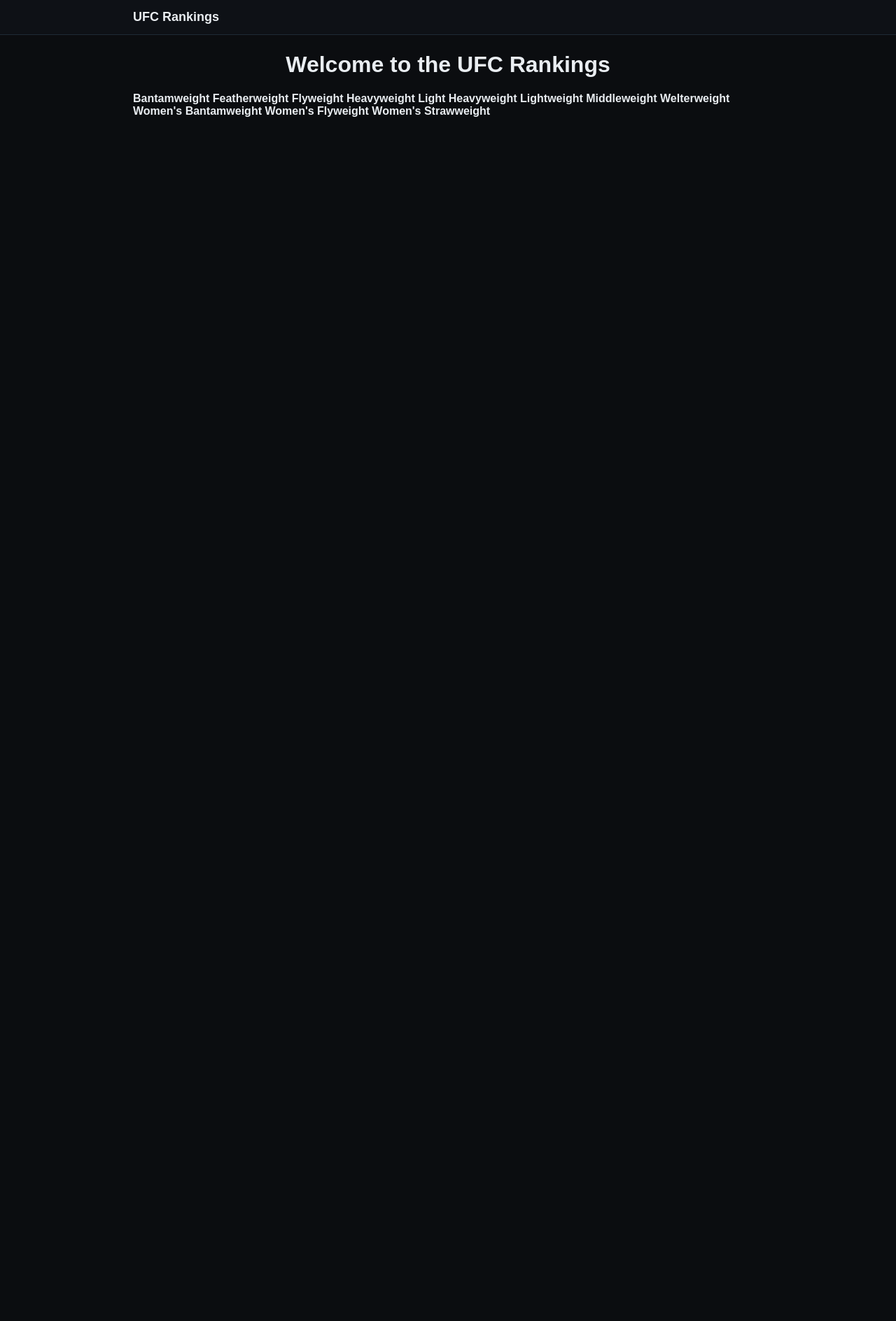
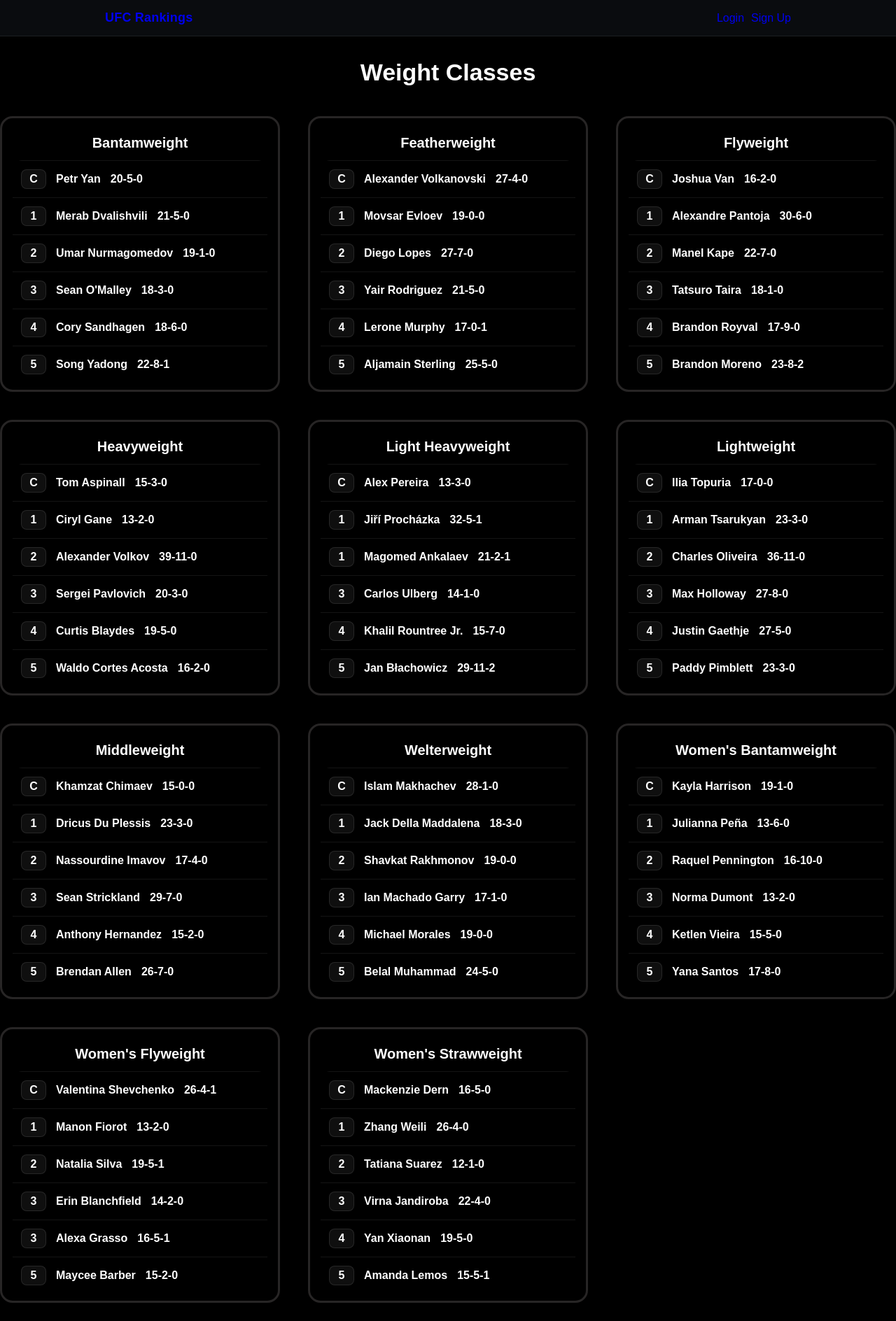
Before and after one commit to Vikalp-05/UFC_Django, a Django app: page / in a window 1280 px wide. Shown: the whole page at 70% size. Before the commit the page ends 167 px from the top, so only its background shows below. Run offline with Django 5.2, Linux system fonts and the light colour scheme; data comes from the database, SQL or seed files in the repository.

Commit message:
nav and weight class list page

```diff
--- a/ufc_root/fighters/templates/fighters/weightclass_list.html
+++ b/ufc_root/fighters/templates/fighters/weightclass_list.html
@@ -2,15 +2,29 @@
 {% block title %}Weight Classes{% endblock %}
 
 {% block content %}
+<h1 class="wc-title">Weight Classes</h1>
+<hr class="separator">
 
-<h1 class="welcome">Welcome to the UFC Rankings</h1>
+<div class="wc-grid">
+  {% for card in cards %}
+    <div class="wc-card">
+      <a class="wc-card-title" href="{% url 'weightclass_detail' card.wc.slug %}">
+        {{ card.wc.name }}
+      </a>
 
-
-<div class="grid">
-  {% for wc in classes %}
-    <a href="{% url 'weightclass_detail' wc.slug %}">
-      <strong>{{ wc.name }}</strong>
-    </a>
+      <div class="wc-list">
+        {% for f in card.top %}
+          <a class="wc-row {% if f.rank == 'C' %}wc-row--champ{% endif %}"
+             href="{% url 'fighter_detail' f.slug %}">
+            <span class="wc-rank">{{ f.rank }}</span>
+            <span class="wc-name">{{ f.name }}</span>
+            <span class="wc-name">{{ f.record }}</span>
+          </a>
+        {% empty %}
+          <div class="wc-empty">No fighters found.</div>
+        {% endfor %}
+      </div>
+    </div>
   {% endfor %}
 </div>
 {% endblock %}
--- a/ufc_root/fighters/views.py
+++ b/ufc_root/fighters/views.py
@@ -33,3 +33,22 @@
         "fighters/fighter_detail.html",
         {"fighter": fighter},
     )
+
+from django.shortcuts import render
+from .models import WeightClass, Fighter
+
+def weightclass_list(request):
+    cards = []
+    for wc in WeightClass.objects.all().order_by("name"):
+        fighters = list(Fighter.objects.filter(weight_class=wc))
+
+        def sort_key(f):
+            r = str(f.rank).strip().upper()
+            if r == "C":
+                return (0, 0)          # champion first
+            return (1, int(r))         # then 1,2,3...
+
+        fighters = sorted(fighters, key=sort_key)[:6]  # champ + 1–5
+        cards.append({"wc": wc, "top": fighters})
+
+    return render(request, "fighters/weightclass_list.html", {"cards": cards})
--- a/ufc_root/static/css/styles.css
+++ b/ufc_root/static/css/styles.css
@@ -1,42 +1,127 @@
 body {
+  background: rgb(0, 0, 0);
+  color: rgb(255, 255, 255);
+  font-family: Arial;
+  line-height: 1.5;
   margin: 0;
-  background: #0b0d10;
-  color: #e9edf1;
-  font-family: Arial, Helvetica, sans-serif;
 }
 
 a {
-  color: #e9edf1;
   text-decoration: none;
 }
 
 .container {
-  max-width: 900px;
-  margin: 24px auto;
-  padding: 0 16px;
+  max-width: 1400px;
+  margin: 26px auto;
 }
 
-.navbar {
-  background: #0e1116;
-  border-bottom: 1px solid #1f2a36;
+.navbar{
+  position: sticky;
+  top: 0;
+  z-index: 50;
+  background: rgba(14, 17, 22, 0.72);
+  border-bottom: 1px solid rgba(255,255,255,0.08);
 }
 
-.navbar-inner {
-  max-width: 900px;
-  margin: auto;
-  padding: 14px 16px;
+.navbar-inner{
+  width: min(980px, 92vw);
+  margin: 0 auto;
+  padding: 12px 0;
+  display: flex;
+  align-items: center;
+  justify-content: space-between;
+  gap: 12px;
 }
 
-.brand {
+.brand{
+  display: inline-flex;
+  align-items: center;
+  gap: 10px;
+  font-weight: 900;
   font-size: 18px;
-  font-weight: bold;
+  letter-spacing: 0.2px;
 }
 
-.intro {
-  border-color: wheat;
-  border: 10px;
+.nav-links{
+  display: flex;
+  align-items: center;
+  gap: 10px;
 }
 
-.welcome {
+.wc-title{
   text-align: center;
+  margin: 0 0 10px;
+  font-size: 34px;
+  font-weight: 800;
 }
+
+.separator{
+  border: none;
+  border-top: 1px solid rgba(0,0,0,0.18);
+  margin: 14px 0 22px;
+}
+
+.wc-grid{
+  display: grid;
+  grid-template-columns: repeat(3, minmax(280px, 1fr));
+  gap: 40px;
+  justify-content: center;
+}
+
+.wc-card{
+  border-radius: 18px;
+  border-width: 1px;
+  border: solid;
+  border-color:  rgb(39, 37, 37);
+  padding: 15px 15px 10px;
+}
+
+.wc-card-title{
+  display: block;
+  text-align: center;
+  font-weight: 800;
+  font-size: 20px;
+  margin: 5px 0px 10px;
+  color:white;
+}
+
+.wc-list{
+  display: flex;
+  flex-direction: column;
+  border-radius: 14px;
+  overflow: hidden;
+}
+
+.wc-row{
+  display: flex;
+  align-items: center;
+  gap: 14px;
+  padding: 12px 12px;
+  border-top: 1px solid rgba(255,255,255,0.08);
+}
+
+.wc-rank{
+  min-width: 34px;
+  height: 26px;
+  display: inline-flex;
+  align-items: center;
+  justify-content:center;
+  border-radius: 8px;
+  font-weight: 900;
+  background: rgba(255,255,255,0.06);
+  border: 1px solid rgba(255,255,255,0.10);
+  color: rgb(255, 255, 255)
+}
+
+.wc-name{
+  font-size: 16px;
+  font-weight: 650;
+  color: rgb(255, 255, 255);
+}
+
+
+@media (max-width: 720px){
+  .wc-grid-2{
+    grid-template-columns: 1fr;
+  }
+}
--- a/ufc_root/templates/base.html
+++ b/ufc_root/templates/base.html
@@ -10,8 +10,18 @@
   <header class="navbar">
     <div class="navbar-inner">
     <a class="brand" href="{% url 'weightclass_list' %}">UFC Rankings</a>
+    <nav class="nav-links">
+      {% if user.is_authenticated %}
+        <span>Hi {{ user.username }}</span>
+        <a href="{% url 'logout' %}">Logout</a>
+      {% else %}
+        <a href="{% url 'login' %}">Login</a>
+        <a href="{% url 'signup' %}">Sign Up</a>
+      {% endif %}
+    </nav>
     </div>
 </header>
+
   <main class="container">
     {% block content %}{% endblock %}
   </main>
```
